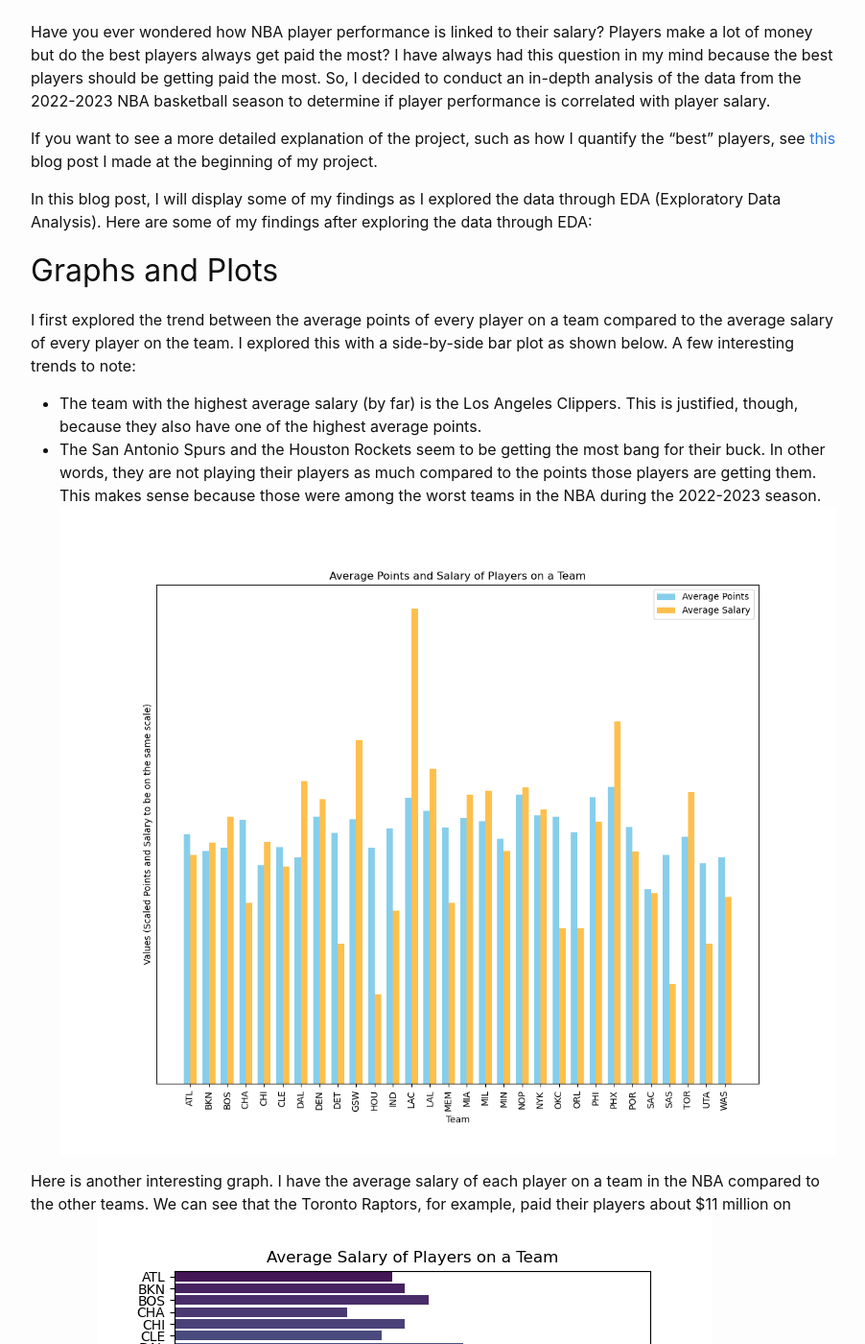
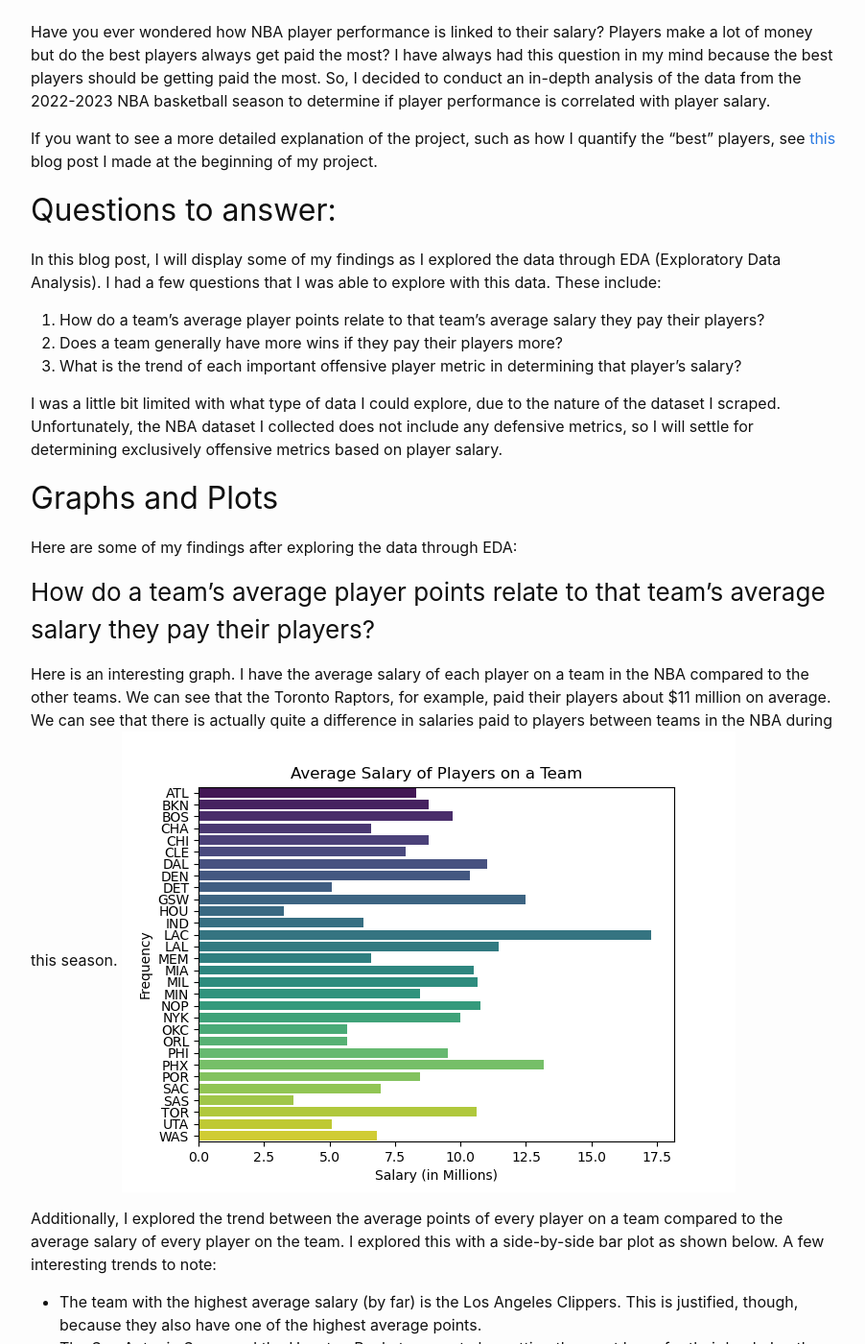
Before and after one commit to tylerduke11/my-blog, a Jekyll site: the page built from _posts/2023-11-30-project-eda-findings.md, in a window 1280 px wide and 1400 px high, scrolled down 489 px. Shown: the whole window at 96% size, without its empty margins (188-1090 px from the left). Built offline with Jekyll 4.4.1, drawn with Linux system fonts in a browser that asks for light colours; comment, search, counter and statistics services are not loaded; some of the changed text lies outside the part shown.

Commit message:
Changes based on feedback received

```diff
--- a/_posts/2023-11-30-project-eda-findings.md
+++ b/_posts/2023-11-30-project-eda-findings.md
@@ -12,23 +12,35 @@ Have you ever wondered how NBA player performance is linked to their salary? Pla
 
 If you want to see a more detailed explanation of the project, such as how I quantify the "best" players, see [this](2023-11-14-semester-project.md) blog post I made at the beginning of my project.
 
-In this blog post, I will display some of my findings as I explored the data through EDA (Exploratory Data Analysis). Here are some of my findings after exploring the data through EDA:
+## Questions to answer:
+In this blog post, I will display some of my findings as I explored the data through EDA (Exploratory Data Analysis).
+I had a few questions that I was able to explore with this data. These include:
+1. How do a team's average player points relate to that team's average salary they pay their players?
+2. Does a team generally have more wins if they pay their players more?
+3. What is the trend of each important offensive player metric in determining that player's salary?
+
+I was a little bit limited with what type of data I could explore, due to the nature of the dataset I scraped. Unfortunately, the NBA dataset I collected does not include any defensive metrics, so I will settle for determining exclusively offensive metrics based on player salary.
 
 ## Graphs and Plots
-I first explored the trend between the average points of every player on a team compared to the average salary of every player on the team. I explored this with a side-by-side bar plot as shown below. A few interesting trends to note:
+Here are some of my findings after exploring the data through EDA:
+
+### How do a team's average player points relate to that team's average salary they pay their players?
+Here is an interesting graph. I have the average salary of each player on a team in the NBA compared to the other teams. We can see that the Toronto Raptors, for example, paid their players about $11 million on average. We can see that there is actually quite a difference in salaries paid to players between teams in the NBA during this season.
+<img src="{{site.url}}/{{site.baseurl}}/assets/images/bar_salary_by_team.png"/>
+
+Additionally, I explored the trend between the average points of every player on a team compared to the average salary of every player on the team. I explored this with a side-by-side bar plot as shown below. A few interesting trends to note:
 * The team with the highest average salary (by far) is the Los Angeles Clippers. This is justified, though, because they also have one of the highest average points.
 * The San Antonio Spurs and the Houston Rockets seem to be getting the most bang for their buck. In other words, they are not playing their players as much compared to the points those players are getting them. This makes sense because those were among the worst teams in the NBA during the 2022-2023 season.
 <img src="{{site.url}}/{{site.baseurl}}/assets/images/bar_pts_vs_salary.png"/>
 
-Here is another interesting graph. I have the average salary of each player on a team in the NBA compared to the other teams. We can see that the Toronto Raptors, for example, paid their players about $11 million on average.
-<img src="{{site.url}}/{{site.baseurl}}/assets/images/bar_salary_by_team.png"/>
-
-I also looked at the distribution of points of each player on a team. So this graph can be interpreted that the Philidelphia 76ers had all the players on their team score an average of about 9 points throughout the season, with one player being an outlier scoring about 33 points on average. As we look at the data, this was likely Joel Embiid, as he was one of the highest-scoring players in the NBA during the 2022-2023 season.
-<img src="{{site.url}}/{{site.baseurl}}/assets/images/boxplot_team_points.png"/>
-
+### Does a team generally have more wins if they pay their players more?
 Here is a graph that shows a team's total wins vs the average salary of their players. The most interesting trend that we discover from this is that there is a positive trend in the data, indicated by the blue line. Thus, as a team spends more money on their players, they will win more games.
 <img src="{{site.url}}/{{site.baseurl}}/assets/images/point_teamwins_vs_salary.png"/>
 
+I looked at the distribution of points of each player on a team. So this graph can be interpreted that the Philidelphia 76ers had all the players on their team score an average of about 9 points throughout the season, with one player being an outlier scoring about 33 points on average. As we look at the data, this was likely Joel Embiid, as he was one of the highest-scoring players in the NBA during the 2022-2023 season.
+<img src="{{site.url}}/{{site.baseurl}}/assets/images/boxplot_team_points.png"/>
+
+### What is the trend of each important offensive player metric in determining that player's salary?
 This graph can be a little hard to interpret, but there are some interesting trends that come from this. I specifically look at the average points per game of each player vs their average salary. I specifically only look at the 3 teams with the highest average points (PHI, PHX, and NOP) and the 3 teams with the lowest average points (UTA, SAC, and CHI). We can see that there are a few players in the Phoenix Suns that have high salaries and high average points per game. So it seems that they are getting good value for those players also. Additionally, the Utah Jazz seem to have a few players who are scoring a lot of points per game but are not paid as much as other players.
 <img src="{{site.url}}/{{site.baseurl}}/assets/images/top3_bottom3_score.png"/>
 
@@ -36,6 +48,10 @@ This is a large graph that can show a lot of interesting trends. I explored the
 <img src="{{site.url}}/{{site.baseurl}}/assets/images/multi_salary_vs_metrics.png"/>
 
 ## Conclusion
+As we explored the data, there were some interesting trends and main takeaways that we have. Generally speaking, the more a team pays their players on average, the more points that team gets over the season and the more wins that team gets. This is what NBA teams are after. They want to win games, so those with the biggest budget will generally win more games during the season.
+
+Additionally, from the last graph, we can see that for the most part all metrics increase when that player's salary increases. So, if you are in the NBA and you want to get paid more, the best metrics you should focus on increasing is Points. Other metrics such as Games Played, Rebounds, and Assists are also valuable metrics when a player has more of a salary.
+
 Let me know if there are other interesting things I can explore with this data! These were just a few of my findings from my exploratory data analysis.
 
-Here is a link to my [code](https://github.com/tylerduke11/Semester-Project-386/blob/main/eda.py) I used for EDAand my [data](https://github.com/tylerduke11/Semester-Project-386/blob/main/nba_data.csv) in my GitHub repository.
+Here is a link to my [code](https://github.com/tylerduke11/Semester-Project-386/blob/main/eda.py) I used for EDA and my [data](https://github.com/tylerduke11/Semester-Project-386/blob/main/nba_data.csv) in my GitHub repository.
```
